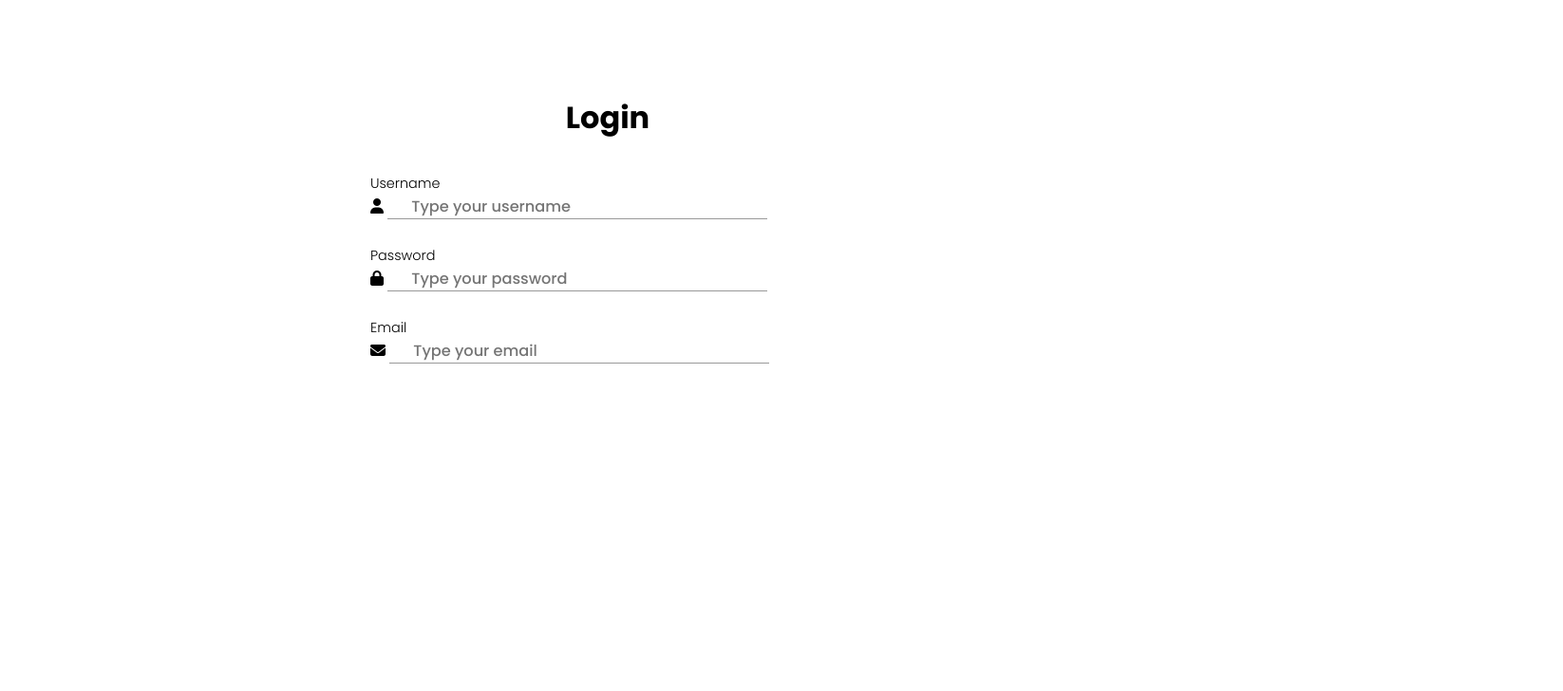
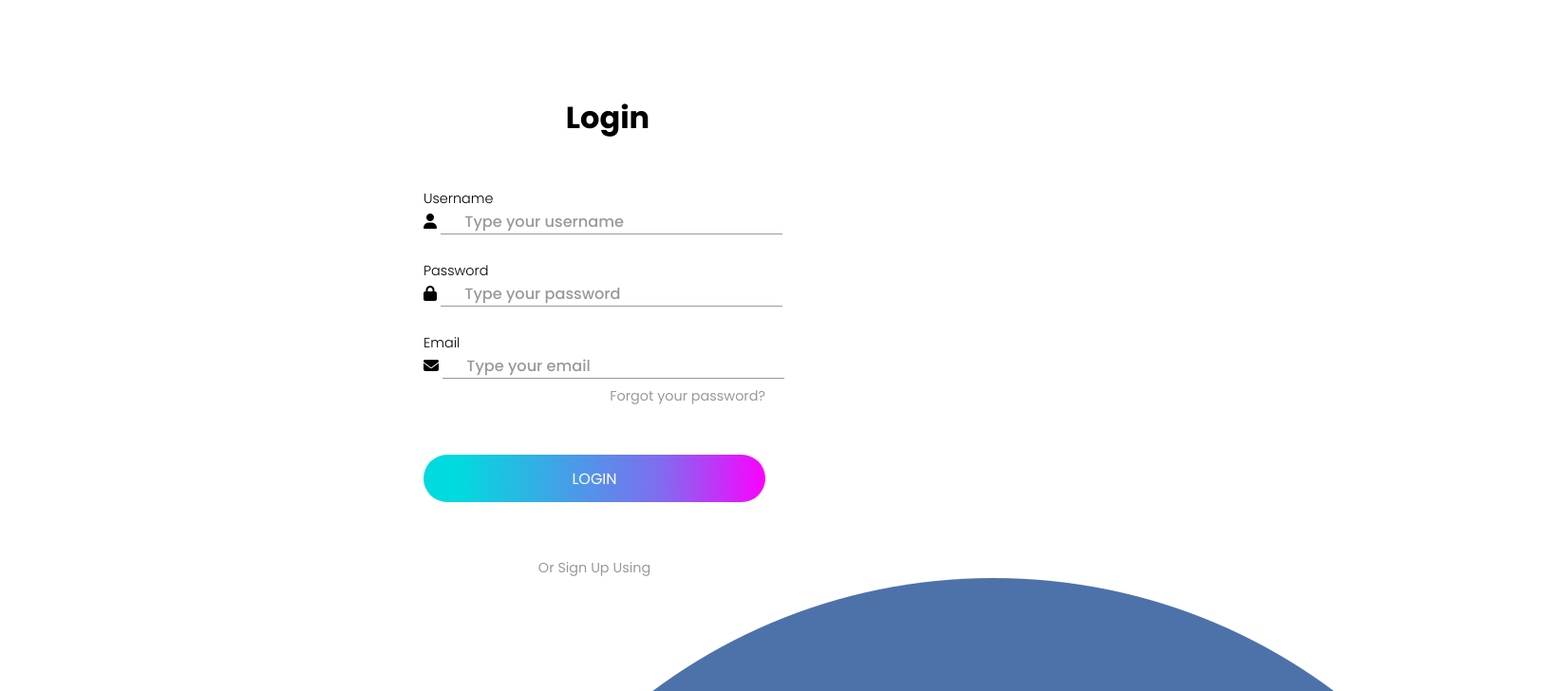
Before and after one commit to ilhanbuhic/HTML-CSS, a plain HTML site: page Login Form/index.html in a window 1280 px wide. Shown: the top 728 px of the page at 95% size, 1646 px wide, since content can reach past the window. Drawn offline with Linux system fonts and the light colour scheme.

Commit message:
HTML&CSS

```diff
--- a/Login Form/index.html
+++ b/Login Form/index.html
@@ -44,6 +44,15 @@
               <input type="text" placeholder="Type your email" />
             </div>
             </form>
+            <p>Forgot your password?</p>
+            <button class="flex">login</button>
+            <p>Or Sign Up Using</p>
+            <div class = "thumbnails">
+            <span><img src="./icons/facebook.png" alt=""></span>
+            <span><img src="./icons/instagram.png" alt=""></span>
+            <span><img src="./icons/twitter.png" alt=""></span>
+          </div>
+          <a href=""><p>sign up</p></a>
         </div>
       </main>
     </header>
--- a/Login Form/style.css
+++ b/Login Form/style.css
@@ -59,3 +59,46 @@ form input {
   font-weight: 500;
   padding-left: 25px;
 }
+
+form ::placeholder {
+  color: var(---grey);
+}
+
+.formOnly {
+  width: 90%;
+  margin: 1rem 0 0 3.5rem;
+  /* margin: 0 auto; */
+}
+
+.formOnly h1 {
+  margin-top: 2rem;
+}
+
+.formOnly p {
+  text-align: right;
+  width: 80%;
+  padding-top: 0.5rem;
+  font-size: 0.9rem;
+  color: var(---grey);
+}
+
+.formOnly p:nth-last-of-type(1) {
+  text-align: center;
+}
+
+button {
+  font-size: 1rem;
+  color: #fff;
+  line-height: 1.2;
+  text-transform: uppercase;
+  margin-top: 3rem;
+  margin: 2rem auto;
+  width: 100%;
+  /* width: 400px; */
+  height: 50px;
+  border-radius: 30px;
+  /* background-color: rgb(#01dade #816bef #fa02ff); */
+  background: linear-gradient(to right, #01dade 10%, #816bef 70%, #fa02ff 100%);
+  width: 80%;
+  margin: 3.2rem auto;
+}
```
